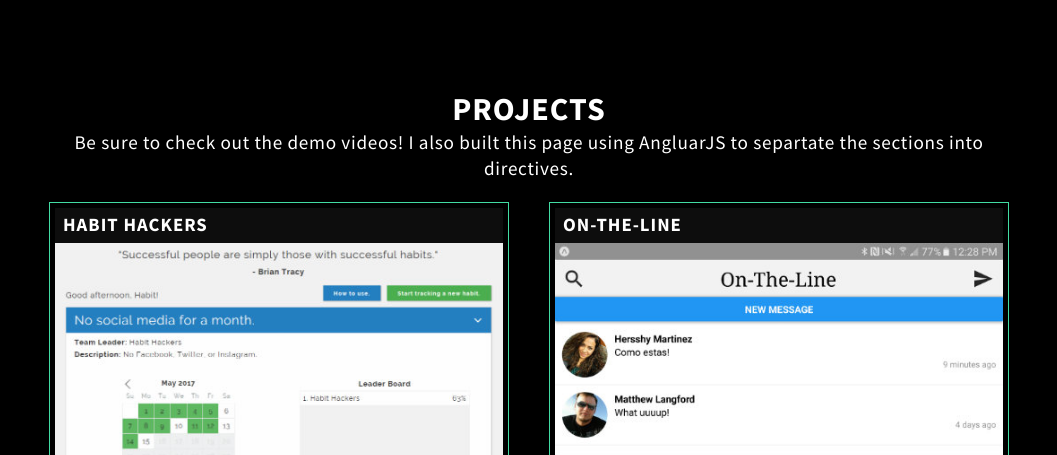
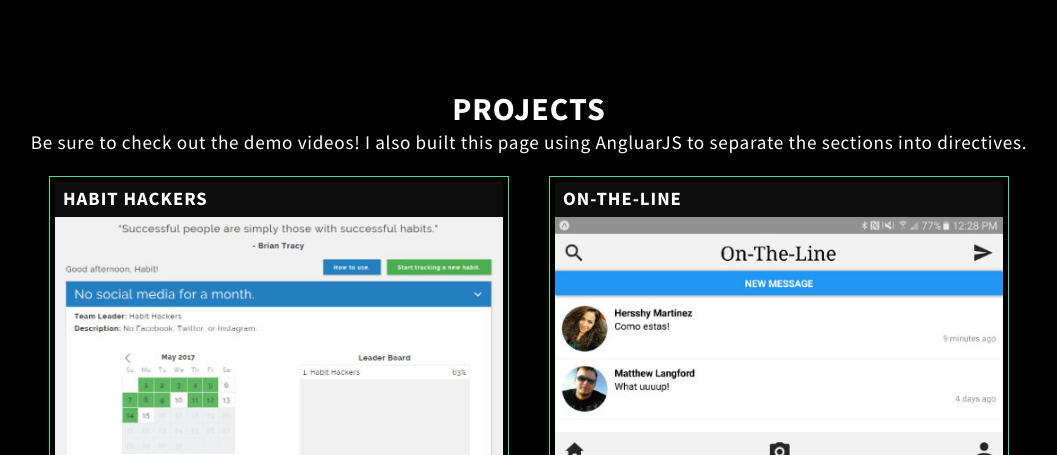
Before and after one commit to atmortensen/portfolio, a website: page public/index.html in a window 1280 px wide. Shown: the part 3260-3715 px from the top of the page, without its empty margins (111-1168 px from the left). Drawn offline with Linux system fonts and the light colour scheme.

Commit message:
Spelling fix

```diff
--- a/public/directives/projects.html
+++ b/public/directives/projects.html
@@ -1,6 +1,6 @@
 <div class="container projects">
 	<h1>Projects</h1>
-	<p class="description">Be sure to check out the demo videos! I also built this page using AngluarJS to separtate the sections into directives.</p>
+	<p class="description">Be sure to check out the demo videos! I also built this page using AngluarJS to separate the sections into directives.</p>
 	<div class="cards">
 
 		<div class="card">
```
